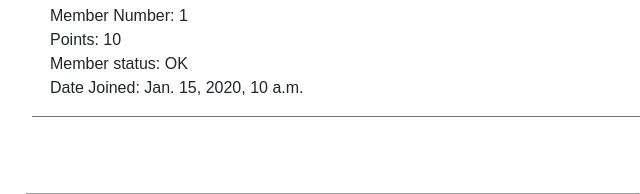
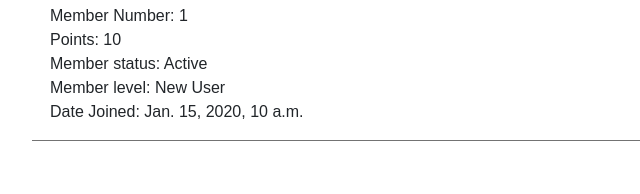
Before and after one commit to oldcai/ITPMAssignment, a Django app: template loyalty_program/templates/profile.html in a window 1280 px wide. Shown: the part 205-399 px from the top of the page, without its empty margins (0-640 px from the left). Run offline with Django 3.2, Linux system fonts and the light colour scheme; a user stored in the database is signed in; tables that the repository leaves empty hold one stand-in row (values such as "Sample post"); the template is opened without the code that fills it: most values are stand-ins (such as "Sample title", 1, 10 or a date in 2020); some libraries are stand-ins or nearby versions; some web fonts are replaced.

Commit message:
set membership level

```diff
--- a/loyalty_program/templates/profile.html
+++ b/loyalty_program/templates/profile.html
@@ -49,7 +49,9 @@
         <br>
         <lable>Points: {{ points }}</lable>
         <br>
-        <lable>Member status: OK</lable>
+        <lable>Member status: Active</lable>
+        <br>
+        <lable>Member level: {% if user.groups.first %}{{ user.groups.first }}{% else %}New User{% endif %}</lable>
         <br>
         <lable>Date Joined: {{ user.date_joined }}</lable>
         <br>
```
